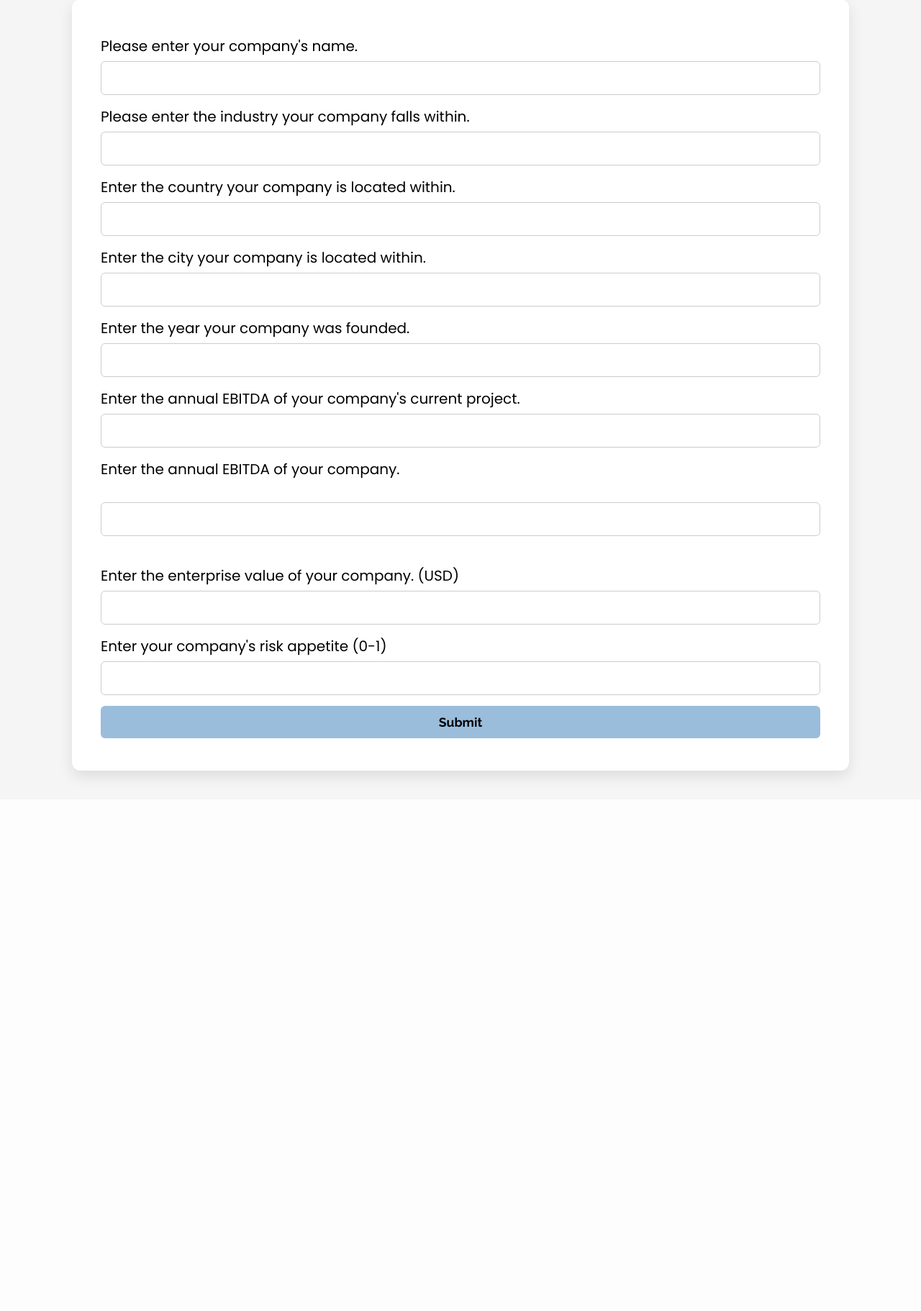
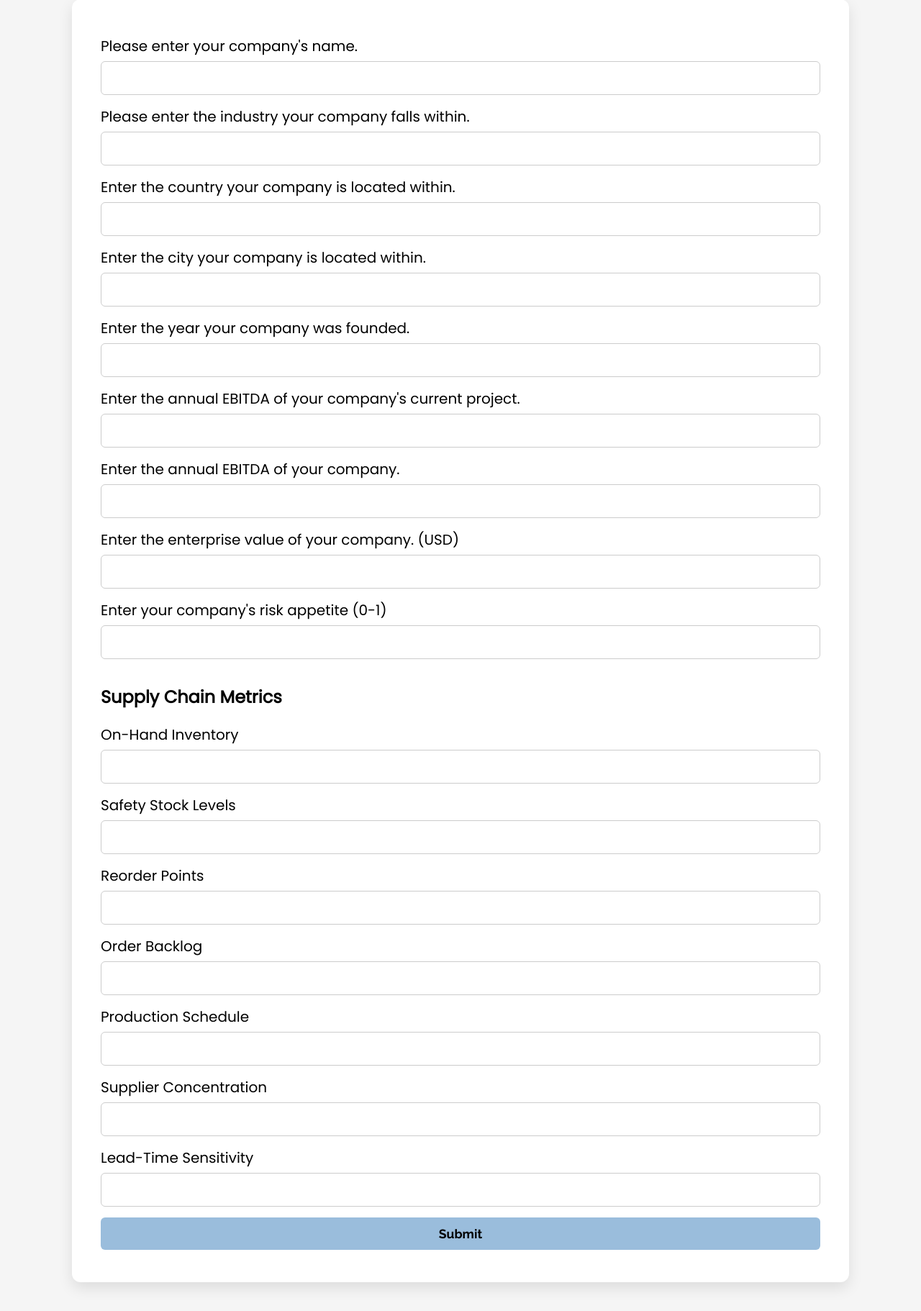
Before and after one commit to iLmailliW/MASA, a Django app: page /user/ in a window 1280 px wide. Shown: the part 41-1863 px from the top of the page at 72% size. Before the commit the page ends 1129 px from the top, so only its background shows below. Run offline with Django 5.2, Linux system fonts and the light colour scheme.

Commit message:
Updated the user input requirements
models: Added to class company
index.html: Added to the form
views: Added to the response

```diff
--- a/user/models.py
+++ b/user/models.py
@@ -37,7 +37,7 @@ class Company(models.Model):
     time = models.DateTimeField("time uploaded", default=datetime.now())
     on_hand = models.IntegerField("On-Hand Inventory")
     safety_stock = models.IntegerField("Safety Stock Levels")
-    reoder_points = models.IntegerField("Reorder Points")
+    reorder_points = models.IntegerField("Reorder Points")
     order_backlog = models.IntegerField("Order Backlog")
     production_schedule = models.IntegerField("Production Schedule")
     supplier_concentration = models.IntegerField("Supplier Concentration")
@@ -57,7 +57,7 @@ class Company(models.Model):
             "time": self.time,
             "On-Hand Inventory": self.on_hand,
             "Safety Stock Levels": self.safety_stock,
-            "Reorder Points": self.reoder_points,
+            "Reorder Points": self.reorder_points,
             "Order Backlog": self.order_backlog,
             "Production Schedule": self.production_schedule,
             "Supplier Concentration": self.supplier_concentration,
--- a/user/templates/user/index.html
+++ b/user/templates/user/index.html
@@ -86,7 +86,7 @@
     <form action="{% url 'user:index' %}" method="post">
         {% csrf_token %}
         <legend><h1>{{ question.question_text }}</h1></legend>
-        {% if error_message %}<p>{{ error_message }}</p>{% endif %}
+        {% if error_message %}<p class="error">{{ error_message }}</p>{% endif %}
 
         <label>Please enter your company's name.</label>
         <input type="text" name="name" value="{{data.name}}" required>
@@ -106,8 +106,8 @@
         <label>Enter the annual EBITDA of your company's current project.</label>
         <input type="number" name="proj_EBITDA" step="0.01" value="{{data.proj_EBITDA}}" required>
 
-    <label>Enter the annual EBITDA of your company.</label><br>
-    <input type="number" name="company_EBITDA" step="0.01" min="0.01" value="{{data.company_EBITDA}}" required><br>
+        <label>Enter the annual EBITDA of your company.</label>
+        <input type="number" name="company_EBITDA" step="0.01" min="0.01" value="{{data.company_EBITDA}}" required>
 
         <label>Enter the enterprise value of your company. (USD)</label>
         <input type="number" name="value" step="0.01" value="{{data.value}}" required>
@@ -115,6 +115,29 @@
         <label>Enter your company's risk appetite (0-1)</label>
         <input type="number" min="0" max="1" name="risk" step="0.01" value="{{data.risk}}" required>
 
+        <h2>Supply Chain Metrics</h2>
+
+        <label>On-Hand Inventory</label>
+        <input type="number" name="on_hand" value="{{data.on_hand}}" required>
+
+        <label>Safety Stock Levels</label>
+        <input type="number" name="safety_stock" value="{{data.safety_stock}}" required>
+
+        <label>Reorder Points</label>
+        <input type="number" name="reorder_points" value="{{data.reorder_points}}" required>
+
+        <label>Order Backlog</label>
+        <input type="number" name="order_backlog" value="{{data.order_backlog}}" required>
+
+        <label>Production Schedule</label>
+        <input type="number" name="production_schedule" value="{{data.production_schedule}}" required>
+
+        <label>Supplier Concentration</label>
+        <input type="number" name="supplier_concentration" value="{{data.supplier_concentration}}" required>
+
+        <label>Lead-Time Sensitivity</label>
+        <input type="number" name="lead_time_sensitivity" value="{{data.lead_time_sensitivity}}" required>
+
         <input type="submit" value="Submit">
     </form>
 </body>
--- a/user/views.py
+++ b/user/views.py
@@ -19,7 +19,14 @@ def index(request):
             company_ebitda=request.POST.get("company_EBITDA"),
             value=request.POST.get("value"),
             risk=request.POST.get("risk"),
-            time=datetime.datetime.now()
+            time=datetime.datetime.now(),
+            on_hand=request.POST.get("on_hand"),
+            safety_stock=request.POST.get("safety_stock"),
+            reoder_points=request.POST.get("reoder_points"),  # Matches your model typo
+            order_backlog=request.POST.get("order_backlog"),
+            production_schedule=request.POST.get("production_schedule"),
+            supplier_concentration=request.POST.get("supplier_concentration"),
+            lead_time_sensitivity=request.POST.get("lead_time_sensitivity")
         )
         # save data here if needed
         return HttpResponseRedirect(reverse('user:response', args=(new_company.id,)))
@@ -53,18 +60,18 @@ def response(request, company_id):
     news_geopolitics = algorithm.calc_news_geopolitics(trade_policy=trade_policy,
                                                        geopolitical_conflict=geopolitical_conflict,
                                                        commodity_volatility=commodity_volatility)
-    on_hand = 0.0  # TODO: WL
-    safety_stock = 0.0  # TODO: WL
-    reoder_points = 0.0  # TODO: WL
+    on_hand = company.on_hand
+    safety_stock = company.safety_stock
+    reorder_points = company.reorder_points
     inventory = algorithm.calc_inventory(on_hand=on_hand,
                                          safety_stock=safety_stock,
-                                         reorder_points=reoder_points)
-    order_backlog = 0.0  # TODO: WL
-    production_schedule = 0.0  # TODO: WL
+                                         reorder_points=reorder_points)
+    order_backlog = company.order_backlog
+    production_schedule = company.production_schedule
     production = algorithm.calc_production(order_backlog=order_backlog,
                                            production_schedule=production_schedule)
-    supplier_concentration = 0.0  # TODO: WL
-    lead_time_sensitivity = 0.0  # TODO: WL
+    supplier_concentration = company.supplier_concentration
+    lead_time_sensitivity = company.lead_time_sensitivity
     procurement = algorithm.calc_procurement(supplier_concentration=supplier_concentration,
                                              lead_time_sensitivity=lead_time_sensitivity)
     external = algorithm.calc_external(logistics_iot=logistics_iot,
```
